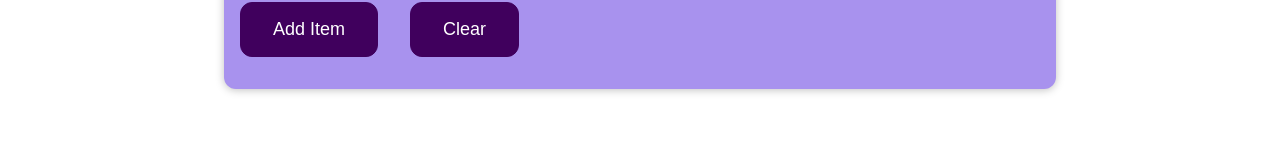
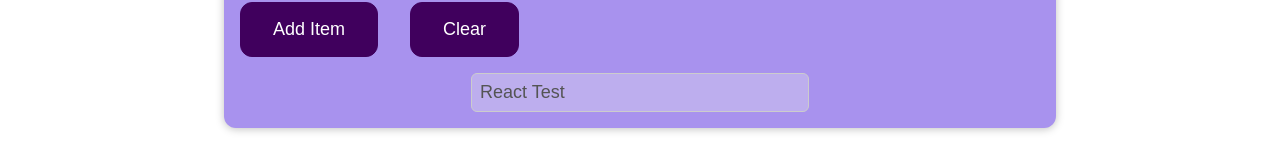
Before and after one commit to MaheshBhadane/Ecommerce, a React (Create React App) app: page / in a window 1280 px wide. Shown: the part 260-409 px from the top of the page. Built offline with nearby package versions, Linux system fonts and the light colour scheme.

Commit message:
created ref & Added React-Test

```diff
--- a/src/App.js
+++ b/src/App.js
@@ -4,6 +4,8 @@ import Products from './components/Products';
 import Cart from './components/Cart';
 import filterList from './components/filterList'
 import NewForm from './components/NewForm/NewForm'
+
+
 
 const App = () => {
 
@@ -90,6 +92,7 @@ const removeData = (item) => {
     <div className="App">
       <NewForm />
       <Products products={products} sortProducts={sortProducts} addToCart={addToCart} removeData={removeData} />
+
       <Cart products={cart} changeQuantity={changeQuantity} />
     </div>
   );
--- a/src/components/NewForm/MainForm.js
+++ b/src/components/NewForm/MainForm.js
@@ -1,14 +1,20 @@
-import React, { useState } from "react";
+import React, { useRef, useState } from "react";
 
 import "./MainForm.css";
 
-const MainForm = () => {
+const MainForm = (props) => {
+  const reactInputRef = useRef();
   const [enteredImage, setEnteredImage] = useState("");
   const [enteredTitle, setEnteredTitle] = useState("");
   const [enteredDesc, setEnteredDesc] = useState("");
   const [enteredPrice, setEnteredPrice] = useState("");
   const [isValid, setIsValid] = useState(true);
 
+  const [reactReff, setReactReff] = useState("React Test");
+
+const reactTestHandler = (event) => {
+  setReactReff(event.target.value);
+}
 
   const imageChangehandler = (event) => {
     setEnteredImage(event.target.value);
@@ -54,12 +60,14 @@ const MainForm = () => {
       title: enteredTitle,
       desc: enteredDesc,
       price: enteredPrice,
+      test: reactReff
     };
     if (enteredImage.trim().length === 0) {
       setIsValid(false);
       return;
     }
       console.log(itemData);
+
   };
 
 
@@ -91,13 +99,19 @@ const MainForm = () => {
             <input type="number" onChange={priceChangeHandler} />
           </div>
 
+
           <div className="new-form__control">
             <button type="submit">Add Item</button>
           </div>
           <div className="new-form__control">
             <button onClick={titleClearHandler}>Clear</button>
           </div>
-        </div>
+          </div>
+
+          <div className="new-form__control">
+            {/* <label>React Test</label> */}
+            <input type="text" value={reactReff} onChange={reactTestHandler} ref={reactInputRef} disabled/>
+          </div>
       </form>
     </>
   );
```
Also changed, not shown: 12 other files (tests, documents, lock files or other folders).
